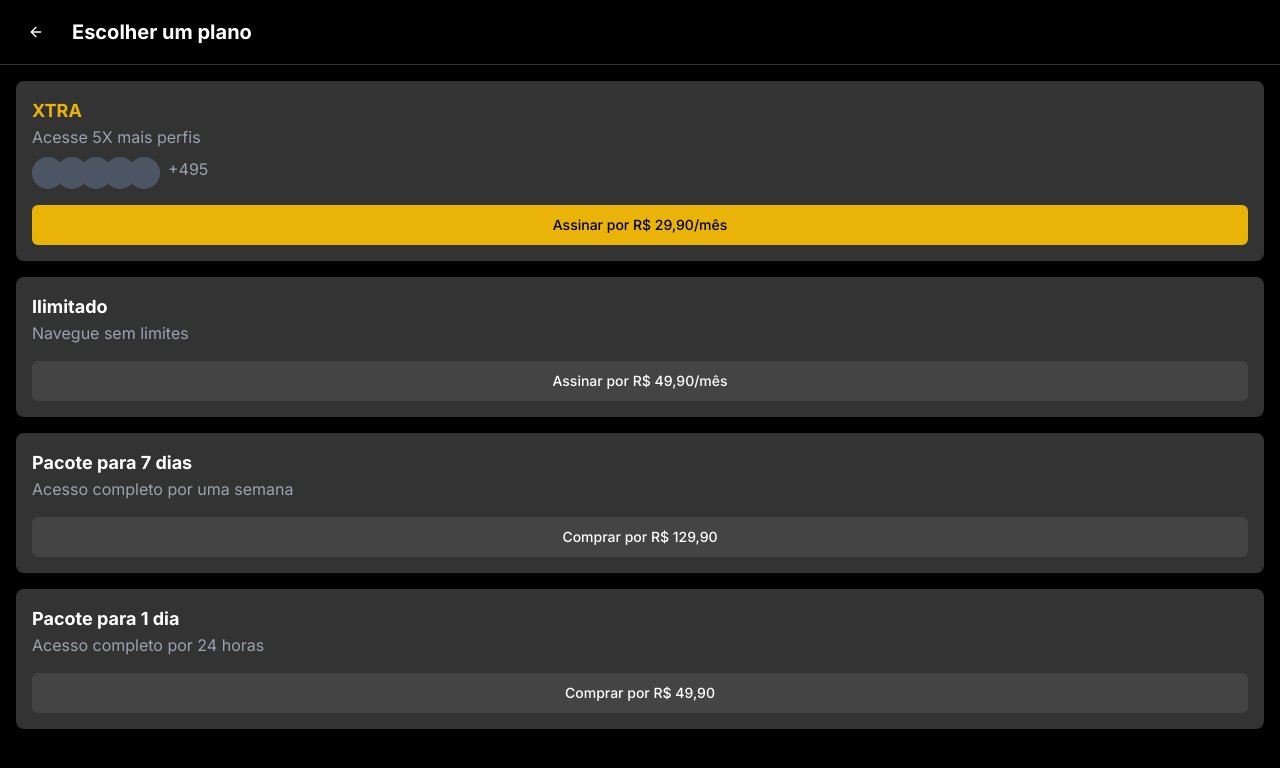
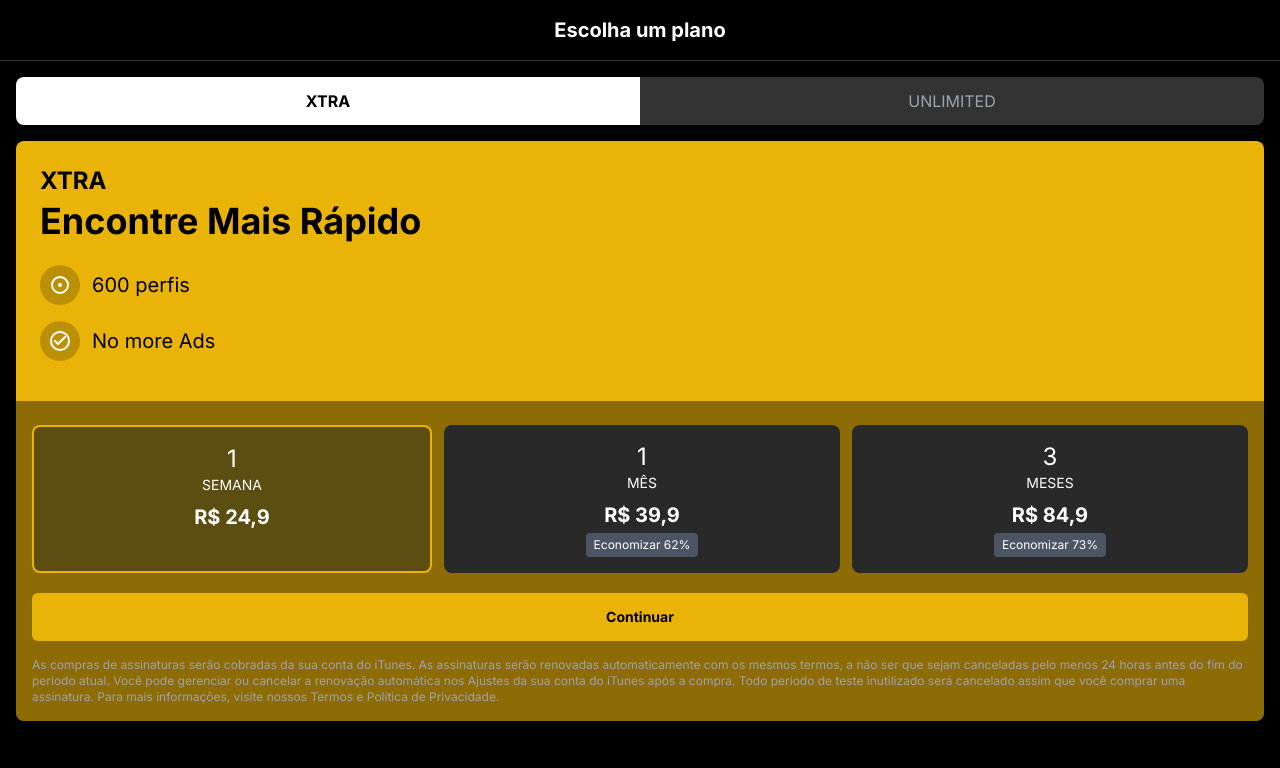
Before and after one commit to devcapixaba/chatlocate-connect, a React (Vite) app: page /premium in a window 1280 px wide. Shown: the top 768 px of the page. Built offline with nearby package versions, Linux system fonts and the light colour scheme.

Commit message:
Update premium plans and profile preview
- Updated the third premium plan option.
- Implemented message input and send functionality in profile preview.

```diff
--- a/src/components/ProfilePreview.tsx
+++ b/src/components/ProfilePreview.tsx
@@ -68,15 +68,15 @@ export const ProfilePreview = ({ user, onClose, onChat }: ProfilePreviewProps) =
         <div className="flex items-center space-x-2 pt-2">
           <div className="relative flex-1">
             <Input
-              placeholder="Digite algo..."
+              placeholder="Diga algo..."
               value={message}
               onChange={(e) => setMessage(e.target.value)}
-              className="bg-[#333333] border-none text-white pr-12"
+              className="bg-[#333333] border-none text-white pr-12 h-12 rounded-full"
             />
             {message.trim() && (
               <button
                 onClick={handleSendMessage}
-                className="absolute right-2 top-1/2 transform -translate-y-1/2"
+                className="absolute right-4 top-1/2 transform -translate-y-1/2"
               >
                 <Send size={20} className="text-yellow-500" />
               </button>
@@ -84,7 +84,7 @@ export const ProfilePreview = ({ user, onClose, onChat }: ProfilePreviewProps) =
           </div>
 
           <Link to={`/messages/${user.id}`} className="p-3 bg-[#333333] rounded-full">
-            <MessageSquare size={22} className="text-white" />
+            <MessageSquare size={22} className="text-yellow-500" />
           </Link>
         </div>
       </div>
--- a/src/pages/PremiumPlans.tsx
+++ b/src/pages/PremiumPlans.tsx
@@ -9,57 +9,81 @@ const PremiumPlans = () => {
   return (
     <div className="min-h-screen bg-black text-white">
       {/* Header */}
-      <div className="sticky top-0 z-10 bg-black py-3 px-4 border-b border-[#333333] flex items-center">
-        <Button variant="ghost" size="icon" onClick={() => navigate(-1)}>
-          <ArrowLeft size={24} />
-        </Button>
-        <h1 className="text-xl font-bold ml-4">Escolher um plano</h1>
+      <div className="sticky top-0 z-10 bg-black py-4 px-4 flex items-center justify-center border-b border-[#333333]">
+        <h1 className="text-xl font-bold">Escolha um plano</h1>
       </div>
 
-      {/* Plans */}
-      <div className="p-4 space-y-4">
-        <div className="bg-[#333333] rounded-lg p-4">
-          <div className="flex justify-between items-center">
-            <div>
-              <h4 className="text-yellow-500 font-bold text-lg">XTRA</h4>
-              <p className="text-gray-400">Acesse 5X mais perfis</p>
-              <div className="flex mt-2">
-                <div className="w-8 h-8 rounded-full bg-gray-600 -mr-2"></div>
-                <div className="w-8 h-8 rounded-full bg-gray-600 -mr-2"></div>
-                <div className="w-8 h-8 rounded-full bg-gray-600 -mr-2"></div>
-                <div className="w-8 h-8 rounded-full bg-gray-600 -mr-2"></div>
-                <div className="w-8 h-8 rounded-full bg-gray-600"></div>
-                <span className="text-gray-400 ml-2">+495</span>
+      {/* Tab Selection */}
+      <div className="flex my-4 mx-4">
+        <div className="flex-1 bg-white rounded-l-lg py-3 flex justify-center">
+          <span className="font-bold text-black">XTRA</span>
+        </div>
+        <div className="flex-1 bg-[#333333] rounded-r-lg py-3 flex justify-center">
+          <span className="text-gray-400">UNLIMITED</span>
         </div>
       </div>
+
+      {/* Main Content */}
+      <div className="mx-4 bg-yellow-500 rounded-lg overflow-hidden">
+        <div className="p-6 pb-10">
+          <h2 className="text-2xl font-bold text-black mb-1">XTRA</h2>
+          <h3 className="text-4xl font-bold text-black mb-6">Encontre Mais Rápido</h3>
+
+          <div className="flex items-center mb-4">
+            <div className="bg-black/20 rounded-full p-2 mr-3">
+              <svg width="24" height="24" viewBox="0 0 24 24" fill="none" xmlns="http://www.w3.org/2000/svg">
+                <rect x="4" y="4" width="16" height="16" rx="8" stroke="currentColor" strokeWidth="2" />
+                <circle cx="12" cy="12" r="2" fill="currentColor" />
+              </svg>
             </div>
-          <Button className="w-full mt-4 bg-yellow-500 hover:bg-yellow-600 text-black">
-            Assinar por R$ 29,90/mês
-          </Button>
+            <span className="text-xl text-black">600 perfis</span>
           </div>
 
-        <div className="bg-[#333333] rounded-lg p-4">
-          <h4 className="text-white font-bold text-lg">Ilimitado</h4>
-          <p className="text-gray-400">Navegue sem limites</p>
-          <Button className="w-full mt-4 bg-[#444444] hover:bg-[#555555] text-white">
-            Assinar por R$ 49,90/mês
-          </Button>
+          <div className="flex items-center">
+            <div className="bg-black/20 rounded-full p-2 mr-3">
+              <svg width="24" height="24" viewBox="0 0 24 24" fill="none" xmlns="http://www.w3.org/2000/svg">
+                <circle cx="12" cy="12" r="9" stroke="currentColor" strokeWidth="2" />
+                <path d="M7 12L10 15L17 8" stroke="currentColor" strokeWidth="2" strokeLinecap="round" strokeLinejoin="round" />
+              </svg>
+            </div>
+            <span className="text-xl text-black">No more Ads</span>
+          </div>
         </div>
 
-        <div className="bg-[#333333] rounded-lg p-4">
-          <h4 className="text-white font-bold text-lg">Pacote para 7 dias</h4>
-          <p className="text-gray-400">Acesso completo por uma semana</p>
-          <Button className="w-full mt-4 bg-[#444444] hover:bg-[#555555] text-white">
-            Comprar por R$ 129,90
-          </Button>
+        {/* Pricing Options */}
+        <div className="bg-black/40 pt-6 pb-4 px-4">
+          <div className="flex gap-3 mb-3">
+            {/* 1 Week Option */}
+            <div className="flex-1 bg-[#5c4d10] border-2 border-yellow-500 rounded-lg p-4 flex flex-col items-center">
+              <div className="text-2xl">1</div>
+              <div className="text-sm">SEMANA</div>
+              <div className="mt-2 text-xl font-bold">R$ 24,9</div>
             </div>
 
-        <div className="bg-[#333333] rounded-lg p-4">
-          <h4 className="text-white font-bold text-lg">Pacote para 1 dia</h4>
-          <p className="text-gray-400">Acesso completo por 24 horas</p>
-          <Button className="w-full mt-4 bg-[#444444] hover:bg-[#555555] text-white">
-            Comprar por R$ 49,90
+            {/* 1 Month Option */}
+            <div className="flex-1 bg-[#292929] rounded-lg p-4 flex flex-col items-center">
+              <div className="text-2xl">1</div>
+              <div className="text-sm">MÊS</div>
+              <div className="mt-2 text-xl font-bold">R$ 39,9</div>
+              <div className="mt-1 text-xs bg-gray-600 px-2 py-1 rounded">Economizar 62%</div>
+            </div>
+
+            {/* 3 Months Option */}
+            <div className="flex-1 bg-[#292929] rounded-lg p-4 flex flex-col items-center">
+              <div className="text-2xl">3</div>
+              <div className="text-sm">MESES</div>
+              <div className="mt-2 text-xl font-bold">R$ 84,9</div>
+              <div className="mt-1 text-xs bg-gray-600 px-2 py-1 rounded">Economizar 73%</div>
+            </div>
+          </div>
+
+          <Button className="w-full mt-2 bg-yellow-500 hover:bg-yellow-600 text-black font-bold py-6 rounded-md">
+            Continuar
           </Button>
+
+          <p className="text-xs text-gray-400 mt-4">
+            As compras de assinaturas serão cobradas da sua conta do iTunes. As assinaturas serão renovadas automaticamente com os mesmos termos, a não ser que sejam canceladas pelo menos 24 horas antes do fim do período atual. Você pode gerenciar ou cancelar a renovação automática nos Ajustes da sua conta do iTunes após a compra. Todo período de teste inutilizado será cancelado assim que você comprar uma assinatura. Para mais informações, visite nossos Termos e Política de Privacidade.
+          </p>
         </div>
       </div>
     </div>
```
Lines whose indentation alone changed are shown as unchanged.
